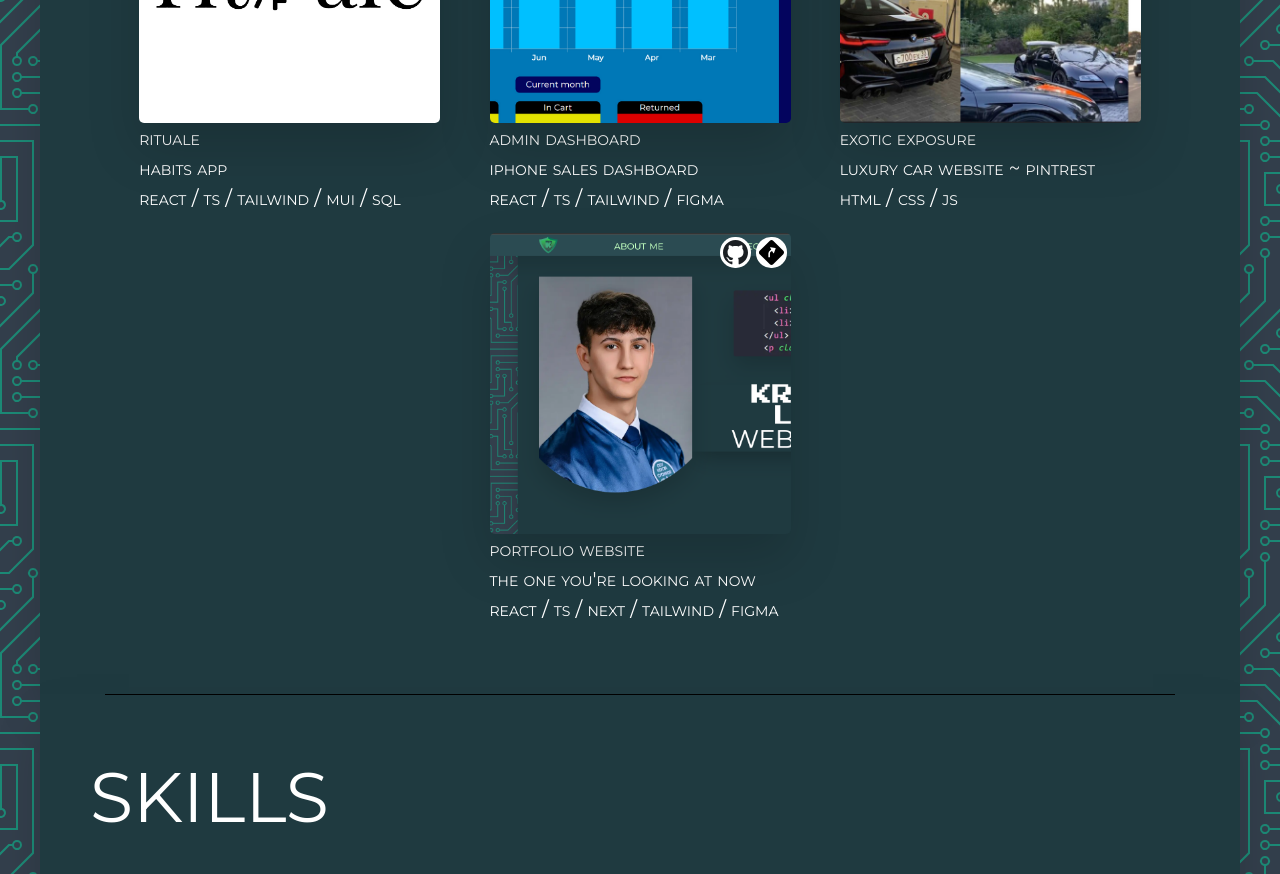
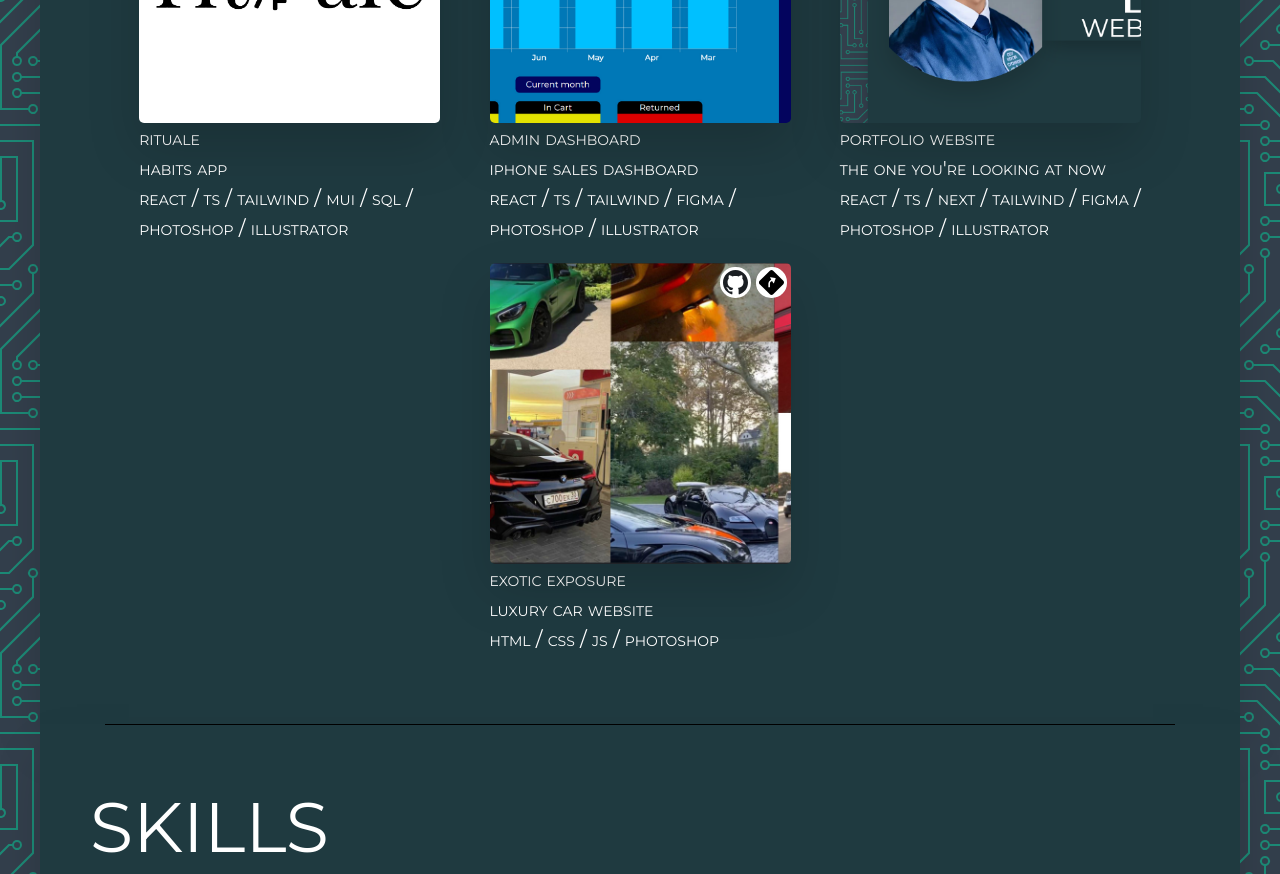
Before and after one commit to lazarevkristijan/Portfolio, a Next.js app: page / in a window 1280 px wide. Shown: the part 1620-2494 px from the top of the page. Built offline with nearby package versions, Linux system fonts and the light colour scheme.

Commit message:
small changes to projects

```diff
--- a/constants/index.js
+++ b/constants/index.js
@@ -50,7 +50,7 @@ export const projects = [
   {
     name: "rituale",
     description: "habits app",
-    tools: "react / ts / tailwind / mui / sql",
+    tools: "react / ts / tailwind / mui / sql / photoshop / illustrator",
     imgUrl: "/projectImages/ritualeProjectImage.jpg",
     liveUrl: "https://www.rituale.digital",
     githubUrl: "https://github.com/lazarevkristijan/rituale-app",
@@ -58,26 +58,26 @@ export const projects = [
   {
     name: "admin dashboard",
     description: "iphone sales dashboard",
-    tools: "react / ts / tailwind / figma",
+    tools: "react / ts / tailwind / figma / photoshop / illustrator",
     imgUrl: "/projectImages/dashboardProjectImage.jpg",
     liveUrl: "https://iphone-sales-dashboard.vercel.app/",
     githubUrl: "https://github.com/lazarevkristijan/sales-dashboard",
   },
   {
+    name: "portfolio website",
+    description: `the one you're looking at now`,
+    tools: " react / ts / next / tailwind / figma / photoshop / illustrator",
+    imgUrl: "/projectImages/thisProjectImage.png",
+    liveUrl: "https://kristijan-lazarev.vercel.app/",
+    githubUrl: "https://github.com/lazarevkristijan/personal-next-js-portfolio",
+  },
+  {
     name: "exotic exposure",
-    description: "luxury car website ~ pintrest",
-    tools: "html / css / js",
+    description: "luxury car website",
+    tools: "html / css / js / photoshop",
     imgUrl: "/projectImages/exoticProjectImage.jpg",
     liveUrl: "https://exotic-exposure.onrender.com/",
     githubUrl: "https://github.com/lazarevkristijan/Exotic-Exposure",
-  },
-  {
-    name: "portfolio website",
-    description: `the one you're looking at now`,
-    tools: " react / ts / next / tailwind / figma",
-    imgUrl: "/projectImages/thisProjectImage.png",
-    liveUrl: "https://kristijan-lazarev.vercel.app/",
-    githubUrl: "https://github.com/lazarevkristijan/personal-next-js-portfolio",
   },
 ]
 
```
Also changed, not shown: .babelrc (deleted).
